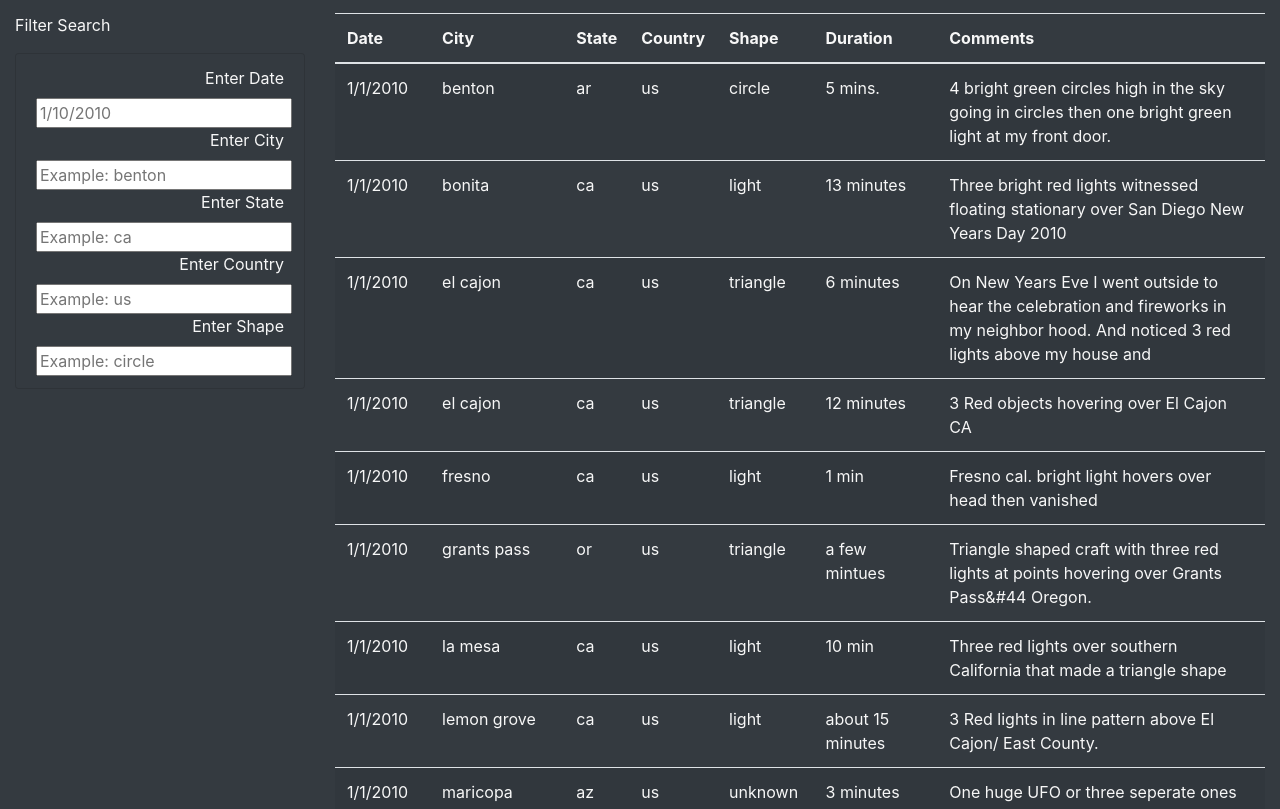
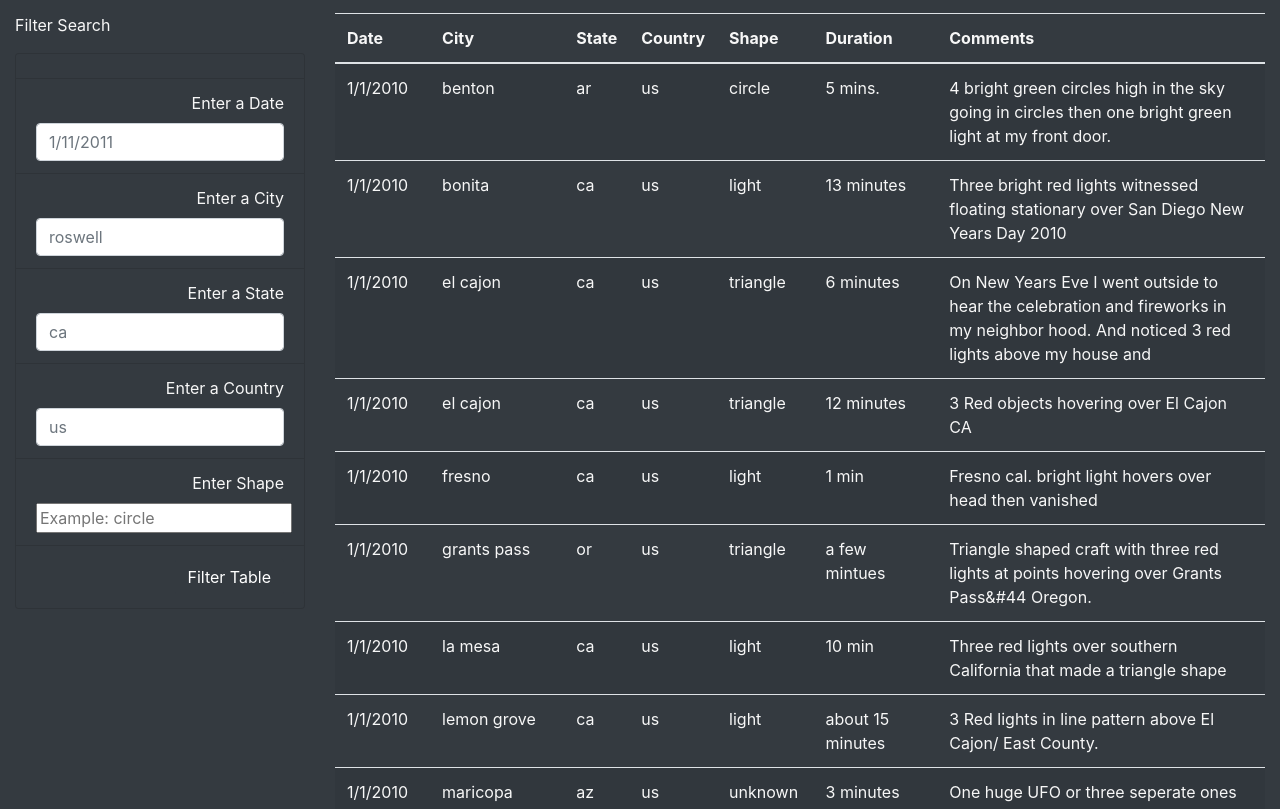
Before and after one commit to Al-Huneidi/UFOs, a plain HTML site: page index.html in a window 1280 px wide. Shown: the part 726-1535 px from the top of the page. Drawn offline with nearby package versions, Linux system fonts and the light colour scheme.

Commit message:
Upload update index.html

```diff
--- a/index.html
+++ b/index.html
@@ -1,3 +1,4 @@
+
  <!DOCTYPE html>
  <html lang="en">
  <head>
@@ -47,24 +48,31 @@
                <p>Filter Search</p>
                <ul class="list-group bg-dark" align="right">
                  <li class="list-group-item bg-dark">
-                  <label for="datetime">Enter Date</label>
-                  <input type="text" placeholder="1/10/2010" id="datetime" />
-                  <label for="city">Enter City</label>
-                  <input type="text" placeholder="Example: benton" id="city" />
-                  <label for="state">Enter State</label>
-                  <input type="text" placeholder="Example: ca" id="state" />
-                  <label for="country">Enter Country</label>
-                  <input type="text" placeholder="Example: us" id="country" />
+                   <li class="filter list-group-item bg-dark">
+                     <label for="date">Enter a Date</label>
+                     <input class="form-control" id="datetime" type="text" placeholder="1/11/2011">
+                   </li>
+                   <li class="filter list-group-item bg-dark">
+                     <label for="city">Enter a City</label>
+                     <input class="form-control" id="city" type="text" placeholder="roswell">
+                   </li>
+                   <li class="filter list-group-item bg-dark">
+                     <label for="state">Enter a State</label>
+                     <input class="form-control" id="state" type="text" placeholder="ca">
+                   </li>
+                   <li class="filter list-group-item bg-dark">
+                     <label for="country">Enter a Country</label>
+                     <input class="form-control" id="country" type="text" placeholder="us">
+                   </li>
+                   <li class="filter list-group-item bg-dark">
                      <label for="shape">Enter Shape</label>
                      <input type="text" placeholder="Example: circle" id="shape" />
                    </li>
-
-                <!-- Button omitted for challenge as it is not needed due to listener being set to "on change" not "on click".
                    <li class="list-group-item bg-dark">
                      <button id="filter-btn" type="button" class="btn btn-dark">
                      Filter Table
                      </button>
-                </li> -->
+                 </li>
                </ul>
              </form>
            </div>
```
Lines whose indentation alone changed are shown as unchanged.
